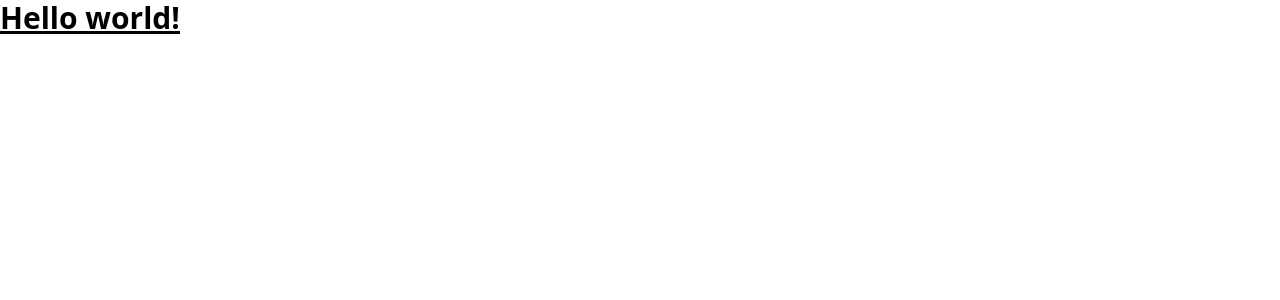
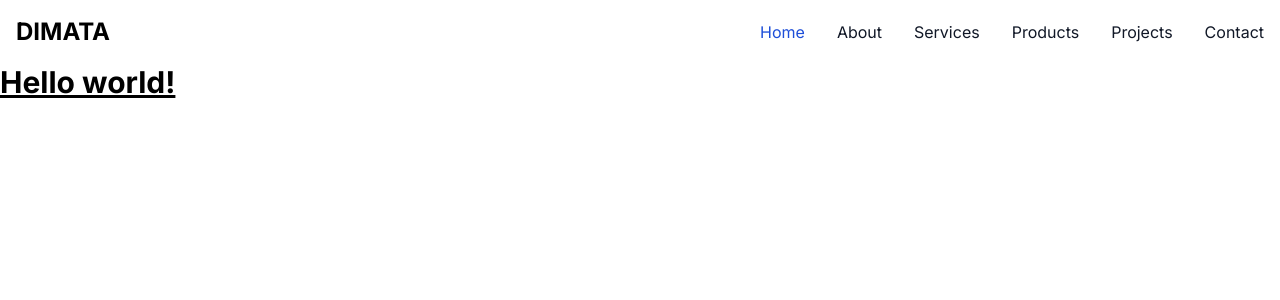
Before and after one commit to abbyhendraprayoga/profile-company-project, a Next.js app: page / in a window 1280 px wide. Shown: the top 300 px of the page. Built offline with nearby package versions, Linux system fonts and the light colour scheme.

Commit message:
feat(adding navbar)

```diff
--- /dev/null
+++ b/src/components/layout/AppShell/index.tsx
@@ -0,0 +1,30 @@
+import { useRouter } from "next/router";
+import { Inter } from "next/font/google"
+import dynamic from "next/dynamic";
+
+const Navbar = dynamic(() => import('../Navbar'))
+
+const inter = Inter({
+    subsets: ['latin'],
+    weight: ['400', '700'],
+});
+
+type AppShellProps = {
+    children: React.ReactNode;
+};
+
+const disableNavbar = ["/auth/login", "/auth/register", "/404"];
+
+const AppShell = (props: AppShellProps) => {
+    const { children } = props;
+    const { pathname } = useRouter();
+
+    return (
+        <main className={inter.className}>
+            {!disableNavbar.includes(pathname) && <Navbar />}
+            {children}
+        </main>
+    );
+};
+
+export default AppShell;
--- /dev/null
+++ b/src/components/layout/Navbar/index.tsx
@@ -0,0 +1,66 @@
+import Link from 'next/link';
+// import Image from 'next/image';
+
+export default function Navbar() {
+    return (
+        <nav className="bg-white border-gray-200 dark:bg-gray-900">
+            <div className="max-w-screen-xl flex flex-wrap items-center justify-between mx-auto p-4">
+                <Link href="https://flowbite.com/" className="flex items-center space-x-3 rtl:space-x-reverse">
+                    <span className="self-center text-2xl font-semibold whitespace-nowrap dark:text-white">DIMATA</span>
+                </Link>
+                <button
+                    data-collapse-toggle="navbar-default"
+                    type="button"
+                    className="inline-flex items-center p-2 w-10 h-10 justify-center text-sm text-gray-500 rounded-lg md:hidden hover:bg-gray-100 focus:outline-none focus:ring-2 focus:ring-gray-200 dark:text-gray-400 dark:hover:bg-gray-700 dark:focus:ring-gray-600"
+                    aria-controls="navbar-default"
+                    aria-expanded="false"
+                >
+                    <span className="sr-only">Open main menu</span>
+                    <svg className="w-5 h-5" aria-hidden="true" xmlns="http://www.w3.org/2000/svg" fill="none" viewBox="0 0 17 14">
+                        <path
+                            stroke="currentColor"
+                            strokeLinecap="round"
+                            strokeLinejoin="round"
+                            strokeWidth="2"
+                            d="M1 1h15M1 7h15M1 13h15"
+                        />
+                    </svg>
+                </button>
+                <div className="hidden w-full md:block md:w-auto" id="navbar-default">
+                    <ul className="font-medium flex flex-col p-4 md:p-0 mt-4 border border-gray-100 rounded-lg bg-gray-50 md:flex-row md:space-x-8 rtl:space-x-reverse md:mt-0 md:border-0 md:bg-white dark:bg-gray-800 md:dark:bg-gray-900 dark:border-gray-700">
+                        <li>
+                            <Link href="/" className="block py-2 px-3 text-white bg-blue-700 rounded md:bg-transparent md:text-blue-700 md:p-0 dark:text-white md:dark:text-blue-500" aria-current="page">
+                                Home
+                            </Link>
+                        </li>
+                        <li>
+                            <Link href="/about" className="block py-2 px-3 text-gray-900 rounded hover:bg-gray-100 md:hover:bg-transparent md:border-0 md:hover:text-blue-700 md:p-0 dark:text-white md:dark:hover:text-blue-500 dark:hover:bg-gray-700 dark:hover:text-white md:dark:hover:bg-transparent">
+                                About
+                            </Link>
+                        </li>
+                        <li>
+                            <Link href="/services" className="block py-2 px-3 text-gray-900 rounded hover:bg-gray-100 md:hover:bg-transparent md:border-0 md:hover:text-blue-700 md:p-0 dark:text-white md:dark:hover:text-blue-500 dark:hover:bg-gray-700 dark:hover:text-white md:dark:hover:bg-transparent">
+                                Services
+                            </Link>
+                        </li>
+                        <li>
+                            <Link href="/products" className="block py-2 px-3 text-gray-900 rounded hover:bg-gray-100 md:hover:bg-transparent md:border-0 md:hover:text-blue-700 md:p-0 dark:text-white md:dark:hover:text-blue-500 dark:hover:bg-gray-700 dark:hover:text-white md:dark:hover:bg-transparent">
+                                Products
+                            </Link>
+                        </li>
+                        <li>
+                            <Link href="/projects" className="block py-2 px-3 text-gray-900 rounded hover:bg-gray-100 md:hover:bg-transparent md:border-0 md:hover:text-blue-700 md:p-0 dark:text-white md:dark:hover:text-blue-500 dark:hover:bg-gray-700 dark:hover:text-white md:dark:hover:bg-transparent">
+                                Projects
+                            </Link>
+                        </li>
+                        <li>
+                            <Link href="/contact" className="block py-2 px-3 text-gray-900 rounded hover:bg-gray-100 md:hover:bg-transparent md:border-0 md:hover:text-blue-700 md:p-0 dark:text-white md:dark:hover:text-blue-500 dark:hover:bg-gray-700 dark:hover:text-white md:dark:hover:bg-transparent">
+                                Contact
+                            </Link>
+                        </li>
+                    </ul>
+                </div>
+            </div>
+        </nav>
+    );
+}
--- a/src/pages/_app.tsx
+++ b/src/pages/_app.tsx
@@ -1,6 +1,11 @@
+import AppShell from "@/components/layout/AppShell";
 import "@/styles/globals.css";
 import type { AppProps } from "next/app";
 
 export default function App({ Component, pageProps }: AppProps) {
-  return <Component {...pageProps} />;
+  return (
+    <AppShell>
+    <Component {...pageProps} />
+    </AppShell>
+  )
 }
```
Also changed, not shown: package.json (+6 -5 lines), src/components/layout/about.tsx (added), 1 other file (tests, documents, lock files or other folders).
